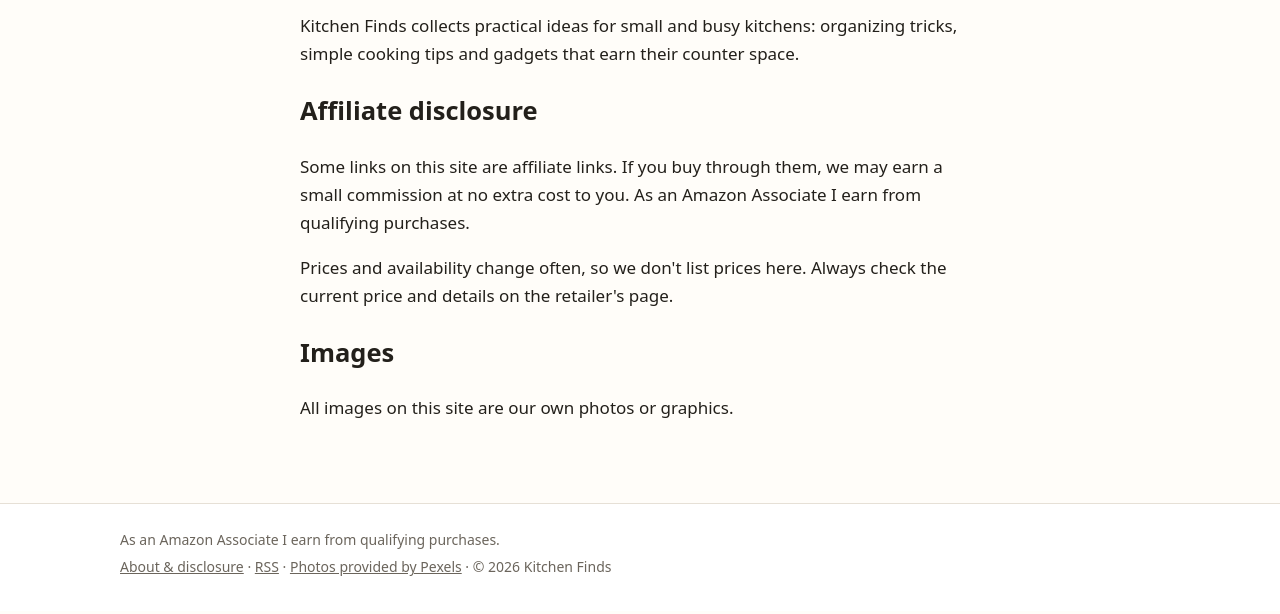
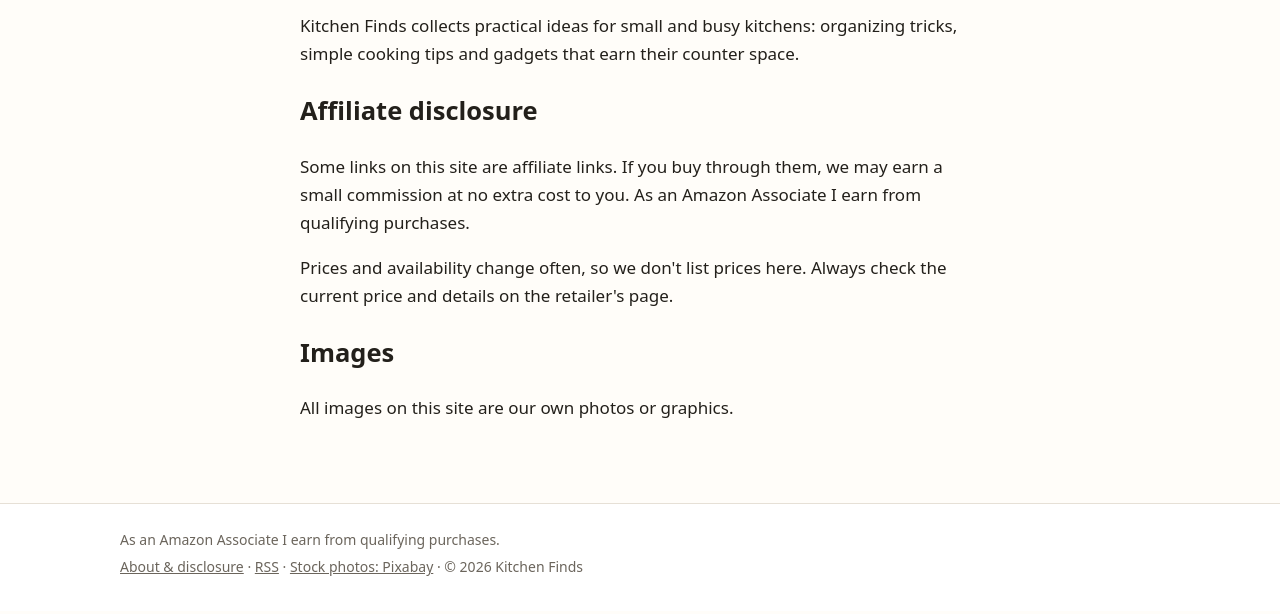
Before and after one commit to Kitaffauto/Kitaffauto.github.io, a plain HTML site: page about/index.html in a window 1280 px wide. Shown: the part 156-770 px from the top of the page. Drawn offline with Linux system fonts and the light colour scheme.

Commit message:
Publish site Kitaffauto/site-source@25757656e4e2619955a3ccf3bdf7fbdfdb8a7e15

```diff
--- a/about/index.html
+++ b/about/index.html
@@ -37,7 +37,7 @@
 <footer class="site-footer">
   <div class="wrap">
     <p class="disclosure">As an Amazon Associate I earn from qualifying purchases.</p>
-    <p><a href="/about/">About &amp; disclosure</a> · <a href="/rss.xml">RSS</a> · <a href="https://www.pexels.com" rel="noopener" target="_blank">Photos provided by Pexels</a> · © 2026 Kitchen Finds</p>
+    <p><a href="/about/">About &amp; disclosure</a> · <a href="/rss.xml">RSS</a> · <a href="https://pixabay.com" rel="noopener" target="_blank">Stock photos: Pixabay</a> · © 2026 Kitchen Finds</p>
   </div>
 </footer>
 </body>
```
Also changed, not shown: boards/easy-cooking-tips/index.html (+1 -1 lines), boards/kitchen-gadgets/index.html (+1 -1 lines), boards/kitchen-organization/index.html (+1 -1 lines), index.html (+1 -1 lines), keep-fresh-herbs-longer/index.html (+1 -1 lines), kitchen-gadgets-that-save-time/index.html (+1 -1 lines), small-kitchen-organization-ideas/index.html (+1 -1 lines).
